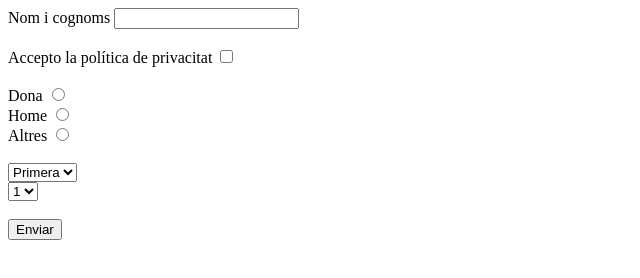
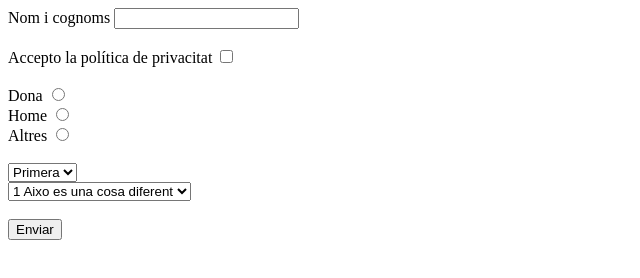
Before and after one commit to pauitic/formulariDamB, a plain HTML site: page index.html in a window 1280 px wide. Shown: the whole page, without its empty margins (0-640 px from the left). Drawn offline with Linux system fonts and the light colour scheme.

Commit message:
Modificacio Lorca 2

```diff
--- a/index.html
+++ b/index.html
@@ -38,7 +38,7 @@
 
     <div>
         <select>
-            <option>1</option>
+            <option>1 Aixo es una cosa diferent</option>
             <option>2</option>
             <option>3</option>
         </select>
```
